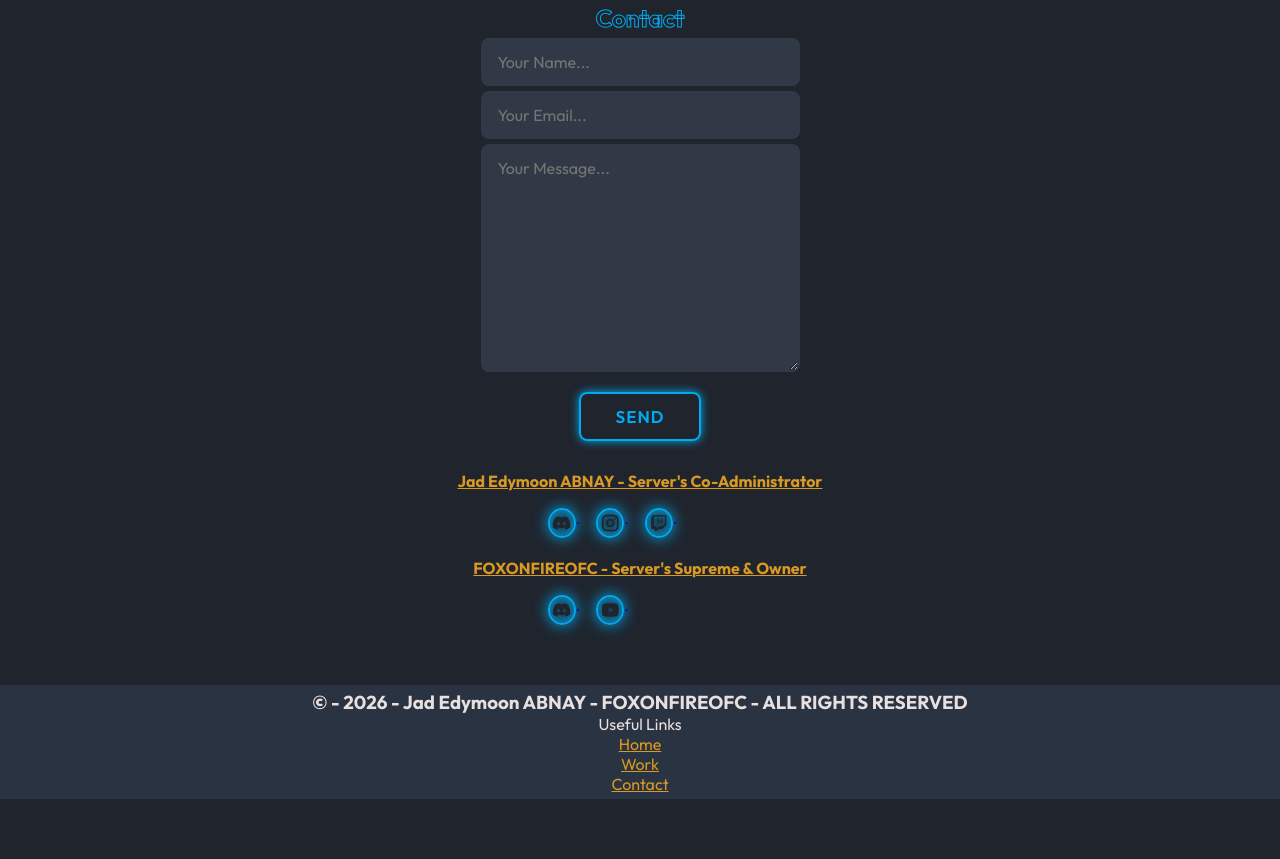
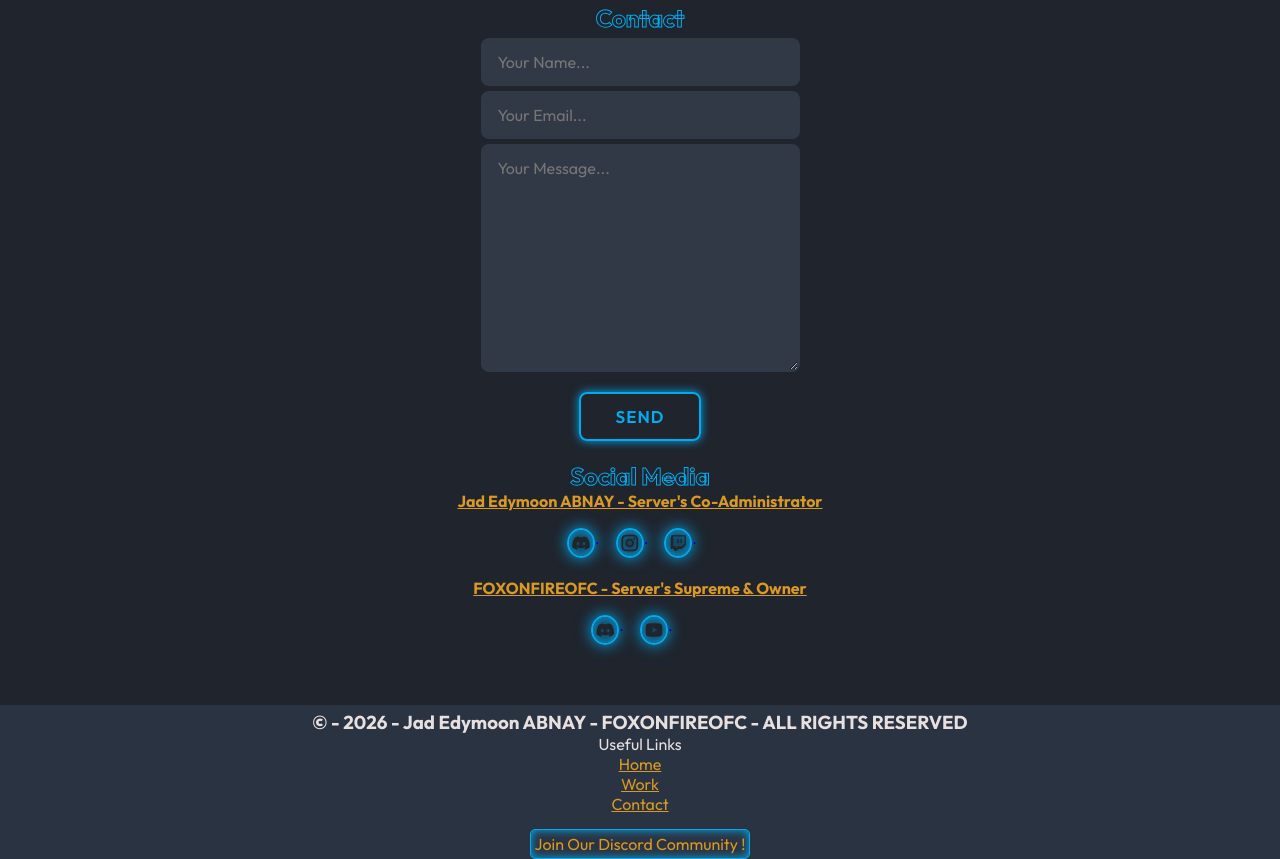
Before and after one commit to jabnay-24/fluxservices, a plain HTML site: page index.html in a window 1280 px wide. Shown: the part 1222-2081 px from the top of the page. Before the commit the page ends 2021 px from the top, so only its background shows below. Drawn offline with nearby package versions, Linux system fonts and the light colour scheme; a web font is replaced by a local one.

Commit message:
Add files via upload

```diff
--- a/index.html
+++ b/index.html
@@ -43,7 +43,7 @@
             <label><input type="text" name="name" placeholder="Your Name..."></label><br>
   <label><input type="email" name="email" placeholder="Your Email..."></label><br>
   <label><textarea cols="30" rows="10" name="message" placeholder="Your Message..."></textarea></label><br>
-  <button type="submit">Send</button>
+  <button type="submit">Send</button><br><br>
 </form>
 <div class="social">
     <h1 class="social">Social Media</h1>
@@ -62,12 +62,15 @@
     </section><br><br><br>
     <footer>
         <h3>&copy; - 2026 - Jad Edymoon ABNAY - FOXONFIREOFC - ALL RIGHTS RESERVED</h3>
-        <p>Useful Links</p>
+        <div class="left">
+            <p>Useful Links</p>
         <ul>
             <li><a href="#home">Home</a></li>
             <li><a href="#work">Work</a></li>
             <li><a href="#contact">Contact</a></li>
         </ul>
+        </div><br>
+        <a class="footer-link" href="https://discord.gg/7VzQ5FTFbn">Join Our Discord Community !</a>
     </footer>
 </body>
 </html>
--- a/style.css
+++ b/style.css
@@ -189,7 +189,8 @@ h4 {
 #contact .social-links {
     display: flex;
     flex-direction: row;
-    margin-left: 90px;
+    justify-content: center;
+    margin-left: 0;
 }
 
 #contact .social-links a {
@@ -202,7 +203,7 @@ h4 {
 
 #contact h1 {
     -webkit-text-fill-color: transparent;
-    -webkit-text-fill-color: 1px #00abf0;
+    -webkit-text-stroke: 1px #00abf0;
 }
 
 #contact h4 {
@@ -230,8 +231,18 @@ h4 {
 }
 
 .social-links {
-    margin-left: -550px;
+    justify-content: center;
 }
+
+.social {
+    display: flex;
+    justify-content: center;
+    align-items: center;
+    flex-direction: column;
+    text-align: center;
+    width: 100%;
+}
+
 
 footer {
     text-align: center;
@@ -245,6 +256,17 @@ footer ul li a {
     color: #d99923;
 }
 
+footer .footer-link {
+    border: 1px solid #00abf0;
+    padding: 4px;
+    border-radius: 5px;
+    text-decoration: none;
+    color: #d99923;
+    box-shadow: 0 0 10px #00abf0 inset;
+    cursor: pointer;
+    transition: .5s;
+}
+
 @media screen and (max-width: 768px){
     nav {
         display: flex;
```
